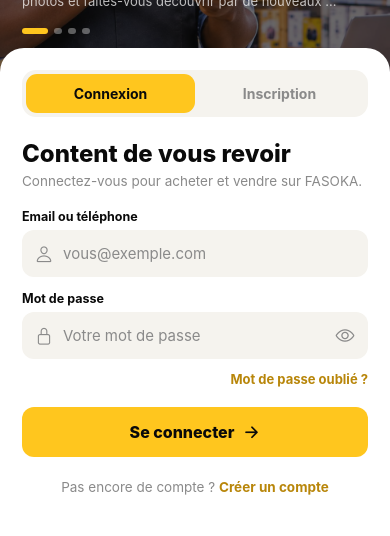
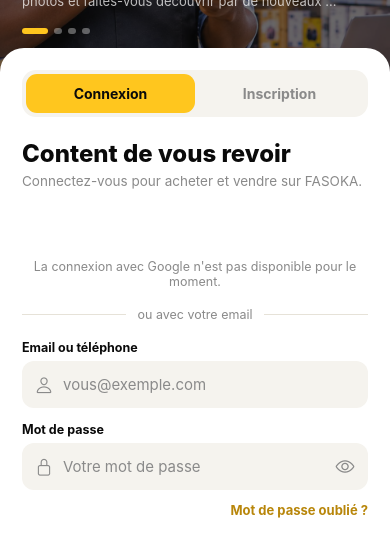
Before and after one commit to kapedjadou-pixel/fasoka, a React Native app in the folder fasoka-expo/: screen /Login in a window 390 px wide. Shown: the part 292-828 px from the top of the page. Built offline with nearby package versions, Linux system fonts and the light colour scheme; no server answers.

Commit message:
Update LoginScreen.js
Afficher le bouton Google sur la page de connexion

```diff
--- a/fasoka-expo/src/screens/auth/LoginScreen.js
+++ b/fasoka-expo/src/screens/auth/LoginScreen.js
@@ -9,6 +9,7 @@ import { COLORS } from '../../theme/colors';
 import { useAuth } from '../../context/AuthContext';
 import { ApiClient, ApiException } from '../../api/apiClient';
 import HeroCarousel from '../../components/auth/HeroCarousel';
+import BoutonGoogle from '../../components/auth/BoutonGoogle';
 
 const NATIF = Platform.OS !== 'web';
 const LARGEUR_DEUX_COLONNES = 900; // à partir de cette largeur : images animées à gauche, formulaire à droite
@@ -84,7 +85,7 @@ function Onglets({ mode, onChange }) {
 
 // `modeInitial` : 'connexion' (par défaut) ou 'inscription'
 export default function LoginScreen({ modeInitial = 'connexion' }) {
-  const { connexion, inscription } = useAuth();
+  const { connexion, inscription, connexionGoogle } = useAuth();
   const { width } = useWindowDimensions();
   const insets = useSafeAreaInsets();
   const deuxColonnes = width >= LARGEUR_DEUX_COLONNES;
@@ -196,6 +197,22 @@ export default function LoginScreen({ modeInitial = 'connexion' }) {
     }
   }
 
+  // Connexion / inscription avec Google : le bouton officiel nous remet un jeton, vérifié ensuite par notre serveur
+  async function connecterGoogle(credential) {
+    if (chargement) return;
+    setErreur(null);
+    setInfo(null);
+    setChargement(true);
+    try {
+      await connexionGoogle(credential);
+      // La navigation racine bascule automatiquement une fois `user` défini (voir App.js)
+    } catch (e) {
+      setErreur(messageErreur(e, 'Impossible de se connecter avec Google. Vérifiez votre connexion internet.'));
+    } finally {
+      setChargement(false);
+    }
+  }
+
   async function valider() {
     if (chargement) return;
     setErreur(null);
@@ -273,6 +290,17 @@ export default function LoginScreen({ modeInitial = 'connexion' }) {
 
       <Text style={styles.titreForm}>{titre}</Text>
       <Text style={styles.sousTitreForm}>{sousTitre}</Text>
+
+      {!estOubli && Platform.OS === 'web' ? (
+        <>
+          <BoutonGoogle onCredential={connecterGoogle} />
+          <View style={styles.separateur}>
+            <View style={styles.separateurTrait} />
+            <Text style={styles.separateurTexte}>ou avec votre email</Text>
+            <View style={styles.separateurTrait} />
+          </View>
+        </>
+      ) : null}
 
       {estConnexion ? (
         <>
@@ -576,4 +604,8 @@ const styles = StyleSheet.create({
     marginBottom: 6,
   },
   infoTexte: { flex: 1, color: '#1B5E20', fontSize: 13, lineHeight: 18 },
+
+  separateur: { flexDirection: 'row', alignItems: 'center', marginTop: 14, marginBottom: 18 },
+  separateurTrait: { flex: 1, height: 1, backgroundColor: '#E6E2D8' },
+  separateurTexte: { marginHorizontal: 12, fontSize: 12.5, color: COLORS.gris },
 });
```
